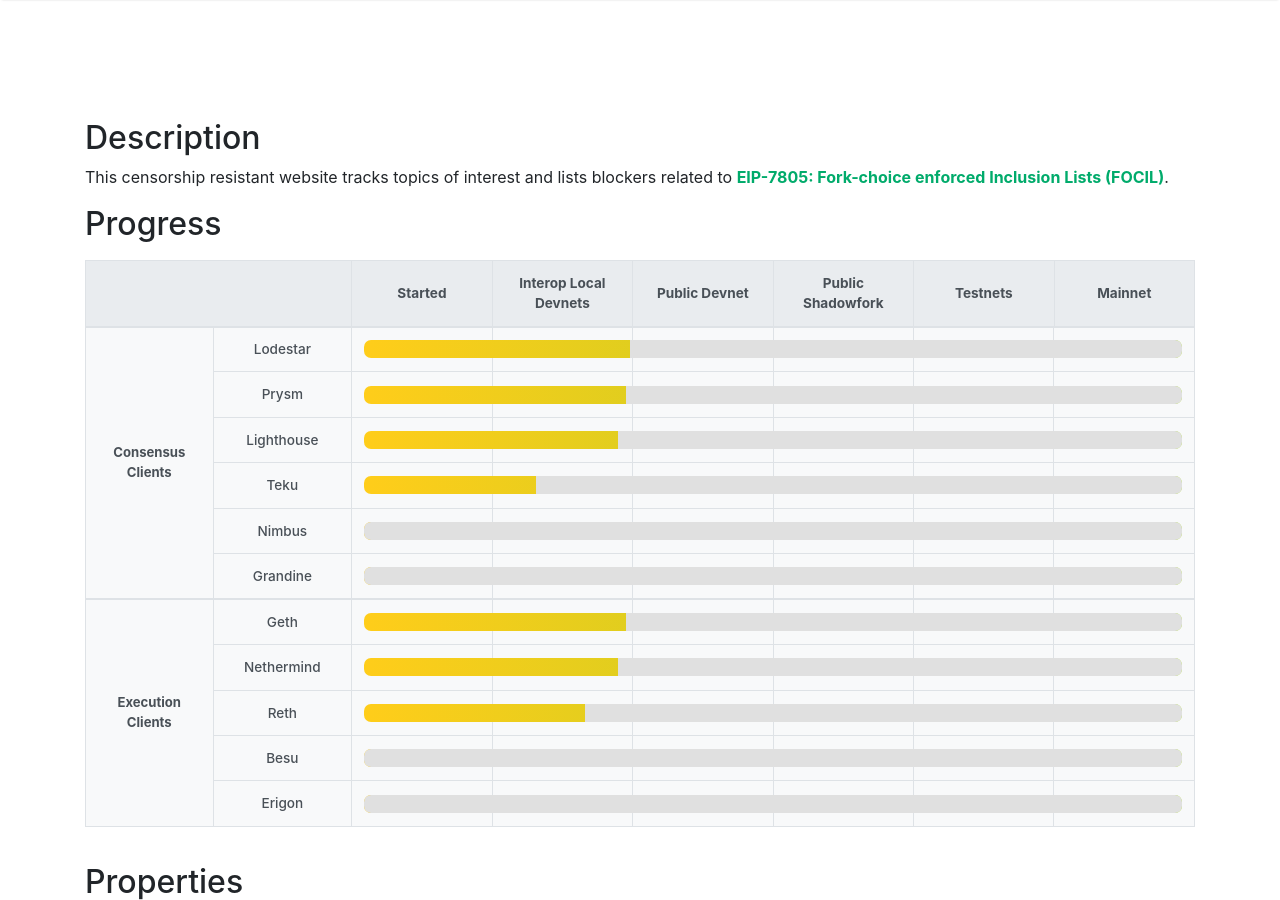
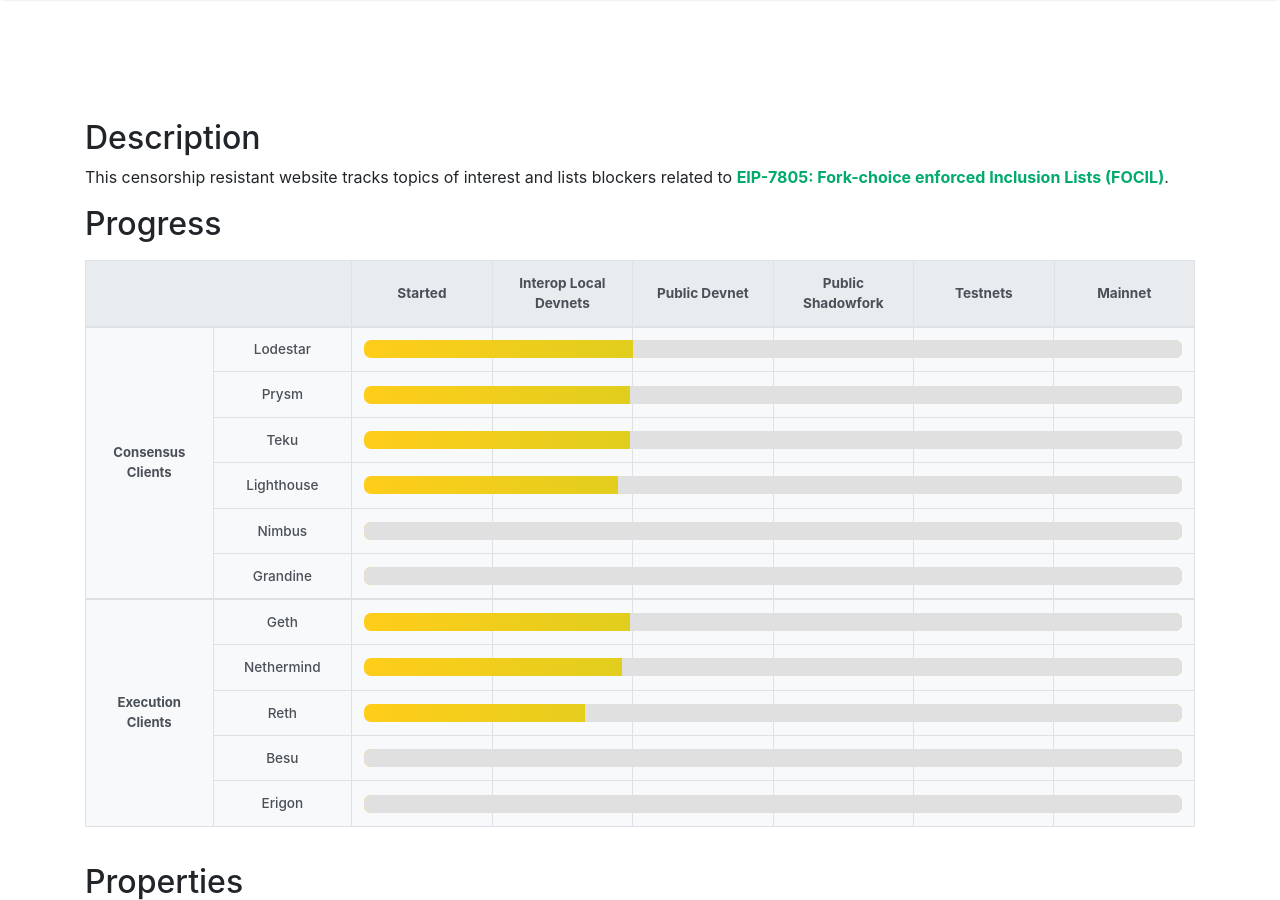
Before and after one commit to jihoonsong/meet-focil, a Jekyll site: the page built from index.html, in a window 1280 px wide and 900 px high. Built offline with Jekyll 4.4.1, drawn with Linux system fonts in a browser that asks for light colours; nearby versions of some CDN libraries; the list of posts is cut into pages by our own code.

Commit message:
Update progress - 2025.04.09

```diff
--- a/_includes/progress.html
+++ b/_includes/progress.html
@@ -34,7 +34,7 @@
           <td class="text-center align-middle" style="font-weight: 550; color: #495057;">Lodestar</td>
           <td class="align-middle colspan-with-lines" colspan="6">
             <div class="progress-bar">
-              <div class="progress-bar-fill" style="--value: 32.5;"></div>
+              <div class="progress-bar-fill" style="--value: 32.9;"></div>
             </div>
           </td>
         </tr>
@@ -42,7 +42,15 @@
           <td class="text-center align-middle" style="font-weight: 550; color: #495057;">Prysm</td>
           <td class="align-middle colspan-with-lines" colspan="6">
             <div class="progress-bar">
-              <div class="progress-bar-fill" style="--value: 32;"></div>
+              <div class="progress-bar-fill" style="--value: 32.5;"></div>
+            </div>
+          </td>
+        </tr>
+        <tr>
+          <td class="text-center align-middle" style="font-weight: 550; color: #495057;">Teku</td>
+          <td class="align-middle colspan-with-lines" colspan="6">
+            <div class="progress-bar">
+              <div class="progress-bar-fill" style="--value: 32.5;"></div>
             </div>
           </td>
         </tr>
@@ -51,14 +59,6 @@
           <td class="align-middle colspan-with-lines" colspan="6">
             <div class="progress-bar">
               <div class="progress-bar-fill" style="--value: 31;"></div>
-            </div>
-          </td>
-        </tr>
-        <tr>
-          <td class="text-center align-middle" style="font-weight: 550; color: #495057;">Teku</td>
-          <td class="align-middle colspan-with-lines" colspan="6">
-            <div class="progress-bar">
-              <div class="progress-bar-fill" style="--value: 21;"></div>
             </div>
           </td>
         </tr>
@@ -86,7 +86,7 @@
           <td class="text-center align-middle" style="font-weight: 550; color: #495057;">Geth</td>
           <td class="align-middle colspan-with-lines" colspan="6">
             <div class="progress-bar">
-              <div class="progress-bar-fill" style="--value: 32;"></div>
+              <div class="progress-bar-fill" style="--value: 32.5;"></div>
             </div>
           </td>
         </tr>
@@ -94,7 +94,7 @@
           <td class="text-center align-middle" style="font-weight: 550; color: #495057;">Nethermind</td>
           <td class="align-middle colspan-with-lines" colspan="6">
             <div class="progress-bar">
-              <div class="progress-bar-fill" style="--value: 31;"></div>
+              <div class="progress-bar-fill" style="--value: 31.5;"></div>
             </div>
           </td>
         </tr>
```
